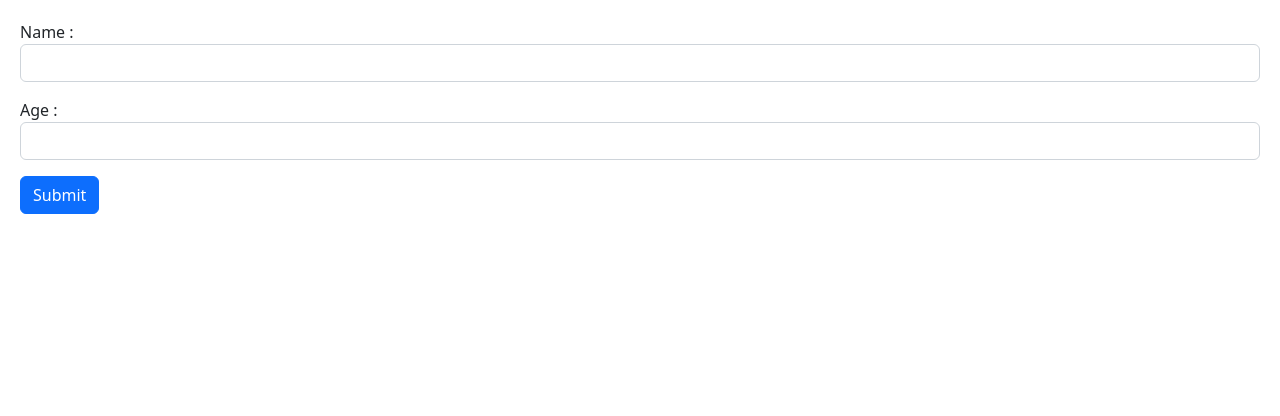
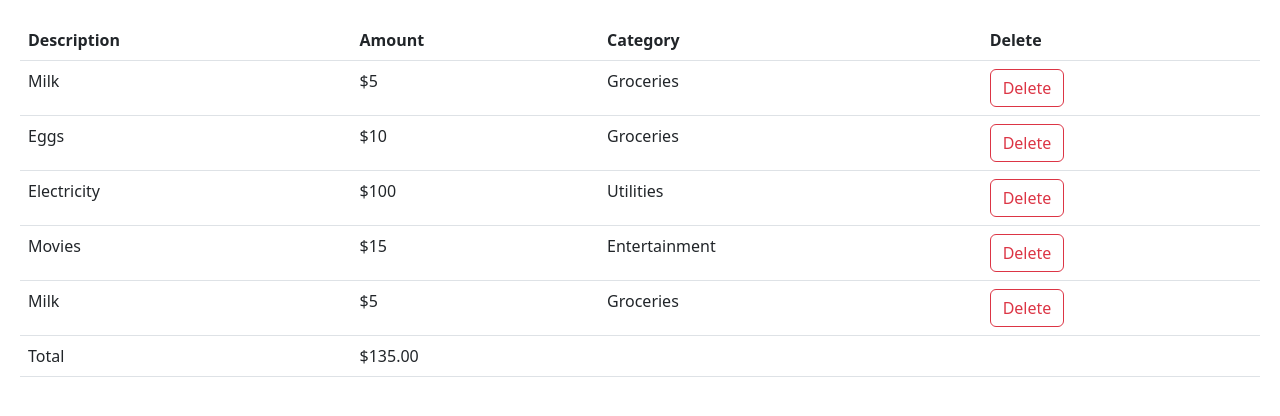
Before and after one commit to Murugananthstr/FullCourseReact18withTypeScript, a React (Vite) app in the folder react-app/: page / in a window 1280 px wide. Shown: the top 416 px of the page. Built offline with nearby package versions, Linux system fonts and the light colour scheme.

Commit message:
Expense list and delete functionality along with reduc method for getting total

```diff
--- a/react-app/src/App.tsx
+++ b/react-app/src/App.tsx
@@ -1,10 +1,53 @@
 import { useState } from "react";
-import Form from "./components/Form";
+import ExpenseList, {
+  Expense,
+} from "./components/expense-tracker/components/ExpenseList";
 
 function App() {
+  const prodCategory: string[] = ["Groceries", "Utilities", "Entertainment"];
+
+  const expensesDetails: Expense[] = [
+    {
+      id: 1,
+      description: "Milk",
+      amount: 5.0,
+      category: prodCategory[0],
+    },
+    {
+      id: 2,
+      description: "Eggs",
+      amount: 10.0,
+      category: prodCategory[0],
+    },
+    {
+      id: 3,
+      description: "Electricity",
+      amount: 100.0,
+      category: prodCategory[1],
+    },
+    {
+      id: 4,
+      description: "Movies",
+      amount: 15.0,
+      category: prodCategory[2],
+    },
+    {
+      id: 5,
+      description: "Milk",
+      amount: 5.0,
+      category: prodCategory[0],
+    },
+  ];
+
+  const [expense, setExpense] = useState(expensesDetails);
+
+  const handleDelete = (id: number) => {
+    setExpense(expense.filter((x) => x.id != id));
+  };
+
   return (
     <div>
-      <Form />
+      <ExpenseList expenses={expense} onDelete={handleDelete} />
     </div>
   );
 }
--- /dev/null
+++ b/react-app/src/components/expense-tracker/components/ExpenseList.tsx
@@ -0,0 +1,62 @@
+import React from "react";
+
+export interface Expense {
+  id: number;
+  description: string;
+  amount: number;
+  category: string;
+}
+
+interface Props {
+  expenses: Expense[];
+  onDelete: (id: number) => void;
+}
+
+const ExpenseList = ({ expenses, onDelete }: Props) => {
+  return (
+    <div>
+      <table className="table table-border">
+        <thead>
+          <tr>
+            <th>Description</th>
+            <th>Amount</th>
+            <th>Category</th>
+            <th>Delete</th>
+          </tr>
+        </thead>
+        <tbody>
+          {expenses.map((x) => (
+            <tr key={x.id}>
+              <td>{x.description}</td>
+              <td>${x.amount}</td>
+              <td>{x.category}</td>
+              <td>
+                <button
+                  className="btn btn-outline-danger"
+                  onClick={() => onDelete(x.id)}
+                >
+                  Delete
+                </button>
+              </td>
+            </tr>
+          ))}
+        </tbody>
+        <tfoot>
+          <tr>
+            <td>Total</td>
+            <td>
+              $
+              {expenses
+                .reduce((acc, expenses) => expenses.amount + acc, 0)
+                .toFixed(2)}
+            </td>
+            <td></td>
+            <td></td>
+          </tr>
+        </tfoot>
+      </table>
+    </div>
+  );
+};
+
+export default ExpenseList;
```
